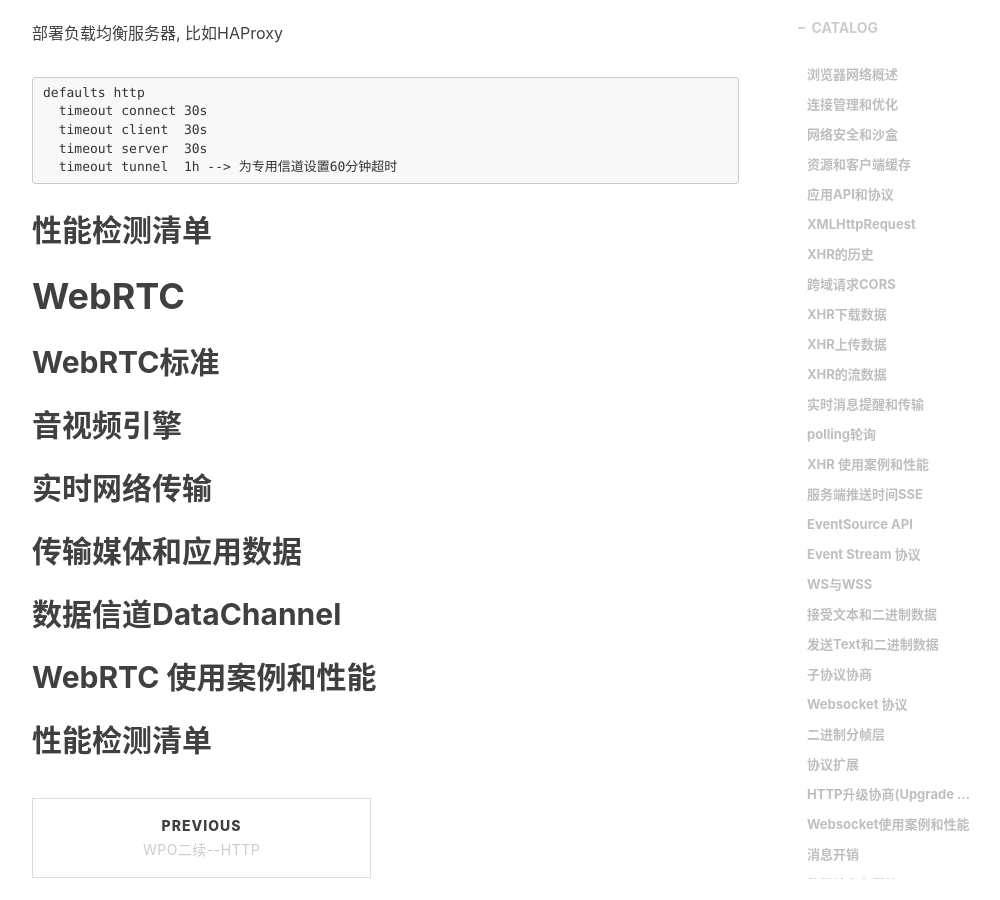
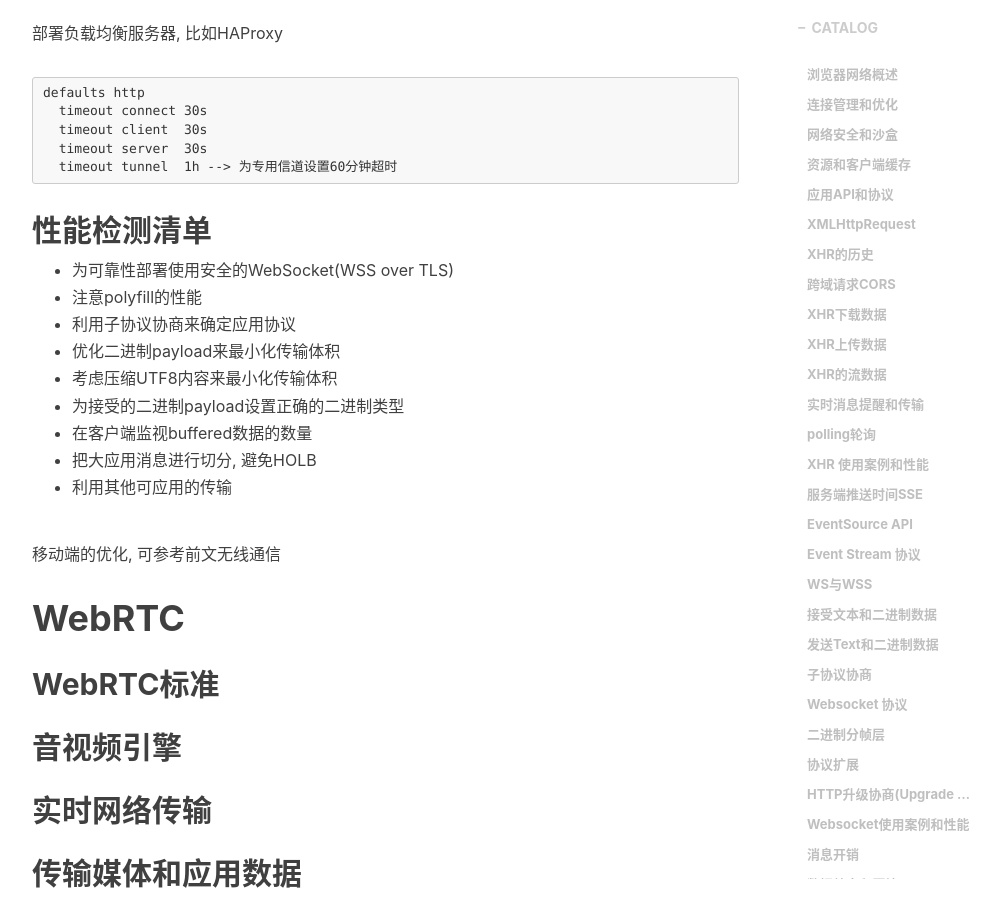
Before and after one commit to JiangLiruii/jiangliruii.github.io, a Jekyll site: the page built from _posts/2018-12-30-Optimize4.md, in a window 1280 px wide and 900 px high, scrolled down 26260 px. Shown: the whole window, without its empty margins (233-1233 px from the left). Built offline with Jekyll 4.4.1, drawn with Linux system fonts in a browser that asks for light colours; comment, search, counter and statistics services are not loaded; some of the changed text lies outside the part shown.

Commit message:
update Websocket performance checklist

````diff
--- a/_posts/2018-12-30-Optimize4.md
+++ b/_posts/2018-12-30-Optimize4.md
@@ -879,7 +879,17 @@ defaults http
   timeout tunnel  1h --> 为专用信道设置60分钟超时
 ```
 ## 性能检测清单
+- 为可靠性部署使用安全的WebSocket(WSS over TLS)
+- 注意polyfill的性能
+- 利用子协议协商来确定应用协议
+- 优化二进制payload来最小化传输体积
+- 考虑压缩UTF8内容来最小化传输体积
+- 为接受的二进制payload设置正确的二进制类型
+- 在客户端监视buffered数据的数量
+- 把大应用消息进行切分, 避免HOLB
+- 利用其他可应用的传输
 
+移动端的优化, 可参考前文无线通信
 # WebRTC
 ## WebRTC标准
 ## 音视频引擎
````
